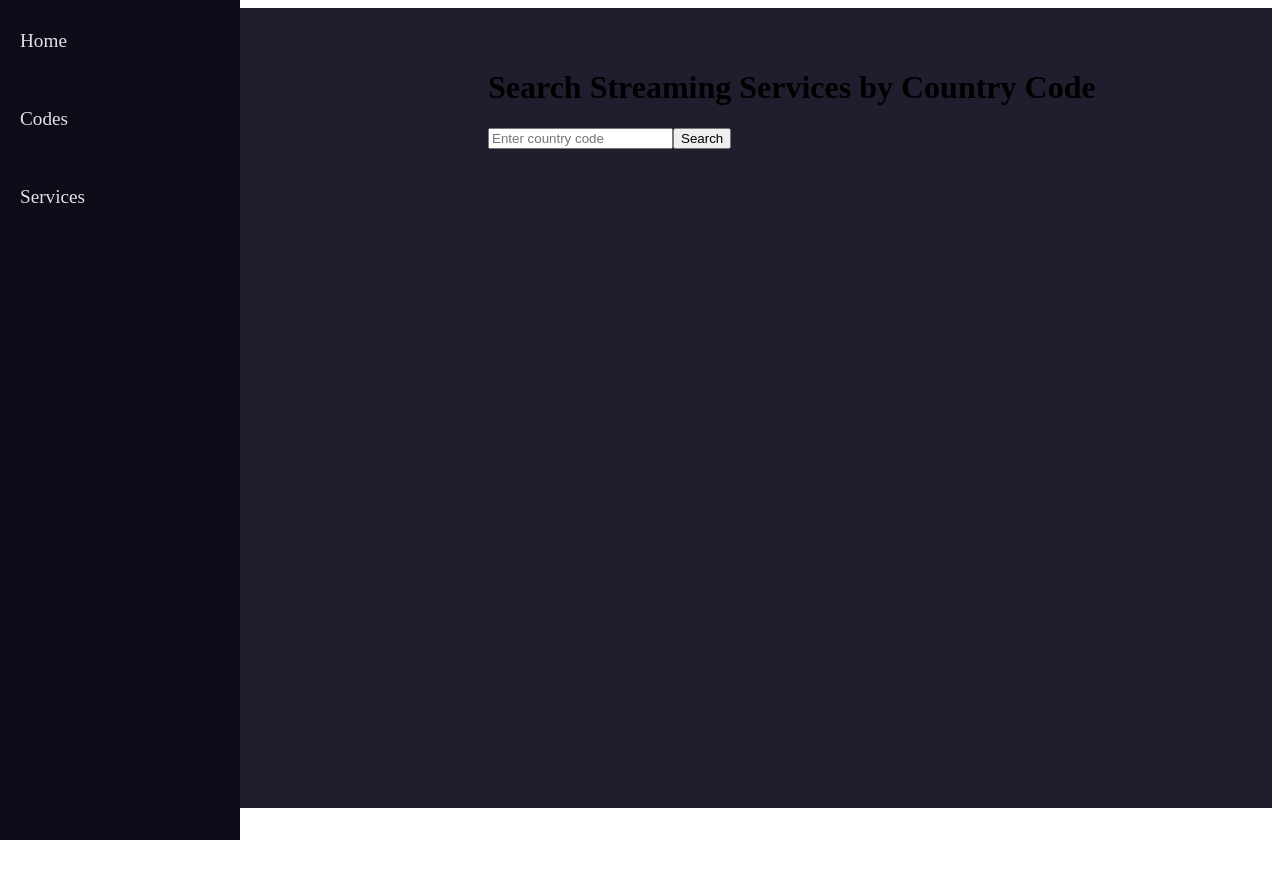
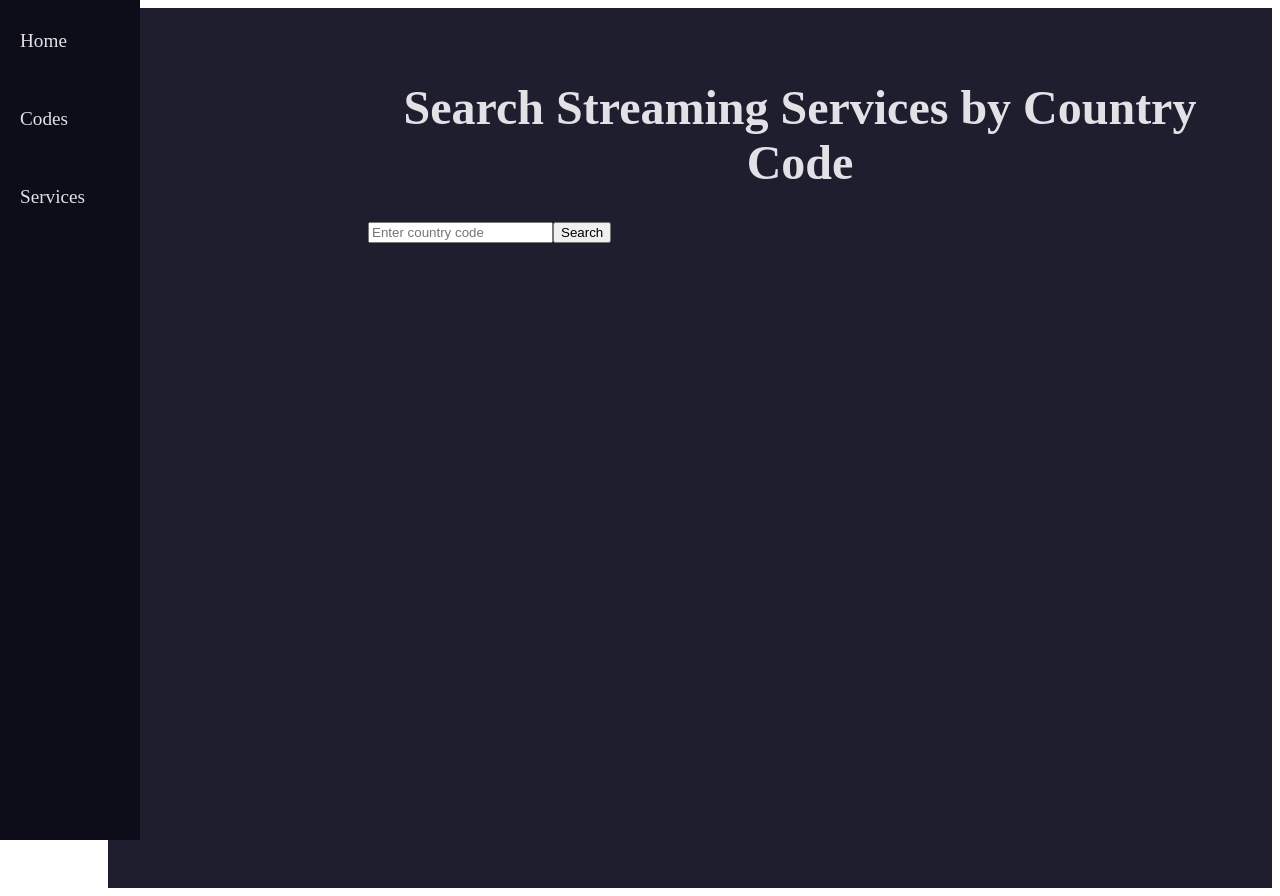
Before and after one commit to SSG27/sss-frontend, a Next.js app: page / in a window 1280 px wide. Before the commit the page ends 816 px from the top, so only its background shows below. Built offline with nearby package versions, Linux system fonts and the light colour scheme.

Commit message:
updated css to make frontend modern looking

```diff
--- a/src/components/home.tsx
+++ b/src/components/home.tsx
@@ -37,7 +37,7 @@ const IndexPage = () => {
 
   return (
     <div className={styles.container}>
-      <h1>Search Streaming Services by Country Code</h1>
+      <h1 className={styles.h1}>Search Streaming Services by Country Code</h1>
       <input
         type="text"
         placeholder="Enter country code"
--- a/src/components/manage-countries.tsx
+++ b/src/components/manage-countries.tsx
@@ -78,7 +78,7 @@ const ManageCountriesPage = () => {
 
   return (
     <div className={styles.container}>
-      <h1>Manage Countries</h1>
+      <h1 className={styles.h1}>Manage Countries</h1>
       <div className={styles.inputContainer}>
         <input
           type="text"
@@ -98,7 +98,7 @@ const ManageCountriesPage = () => {
           value={newCountry.services}
           onChange={(e) => setNewCountry({ ...newCountry, services: e.target.value })}
         />
-        <button onClick={addCountry}>Add Country</button>
+        <button onClick={addCountry} className={styles.submitButton}>Add Country</button>
       </div>
       <ul>
         {countries.map((country: { code: string, country: string, services: number[] }) => (
--- a/src/components/manage-services.tsx
+++ b/src/components/manage-services.tsx
@@ -39,7 +39,7 @@ const ManageServicesPage = () => {
 
   return (
     <div className={styles.container}>
-      <h1>Manage Streaming Services</h1>
+      <h1 className={styles.h1}>Manage Streaming Services</h1>
       <div className={styles.inputContainer}>
         <input
           type="text"
@@ -59,7 +59,7 @@ const ManageServicesPage = () => {
           value={newService.monthlyFee}
           onChange={(e) => setNewService({ ...newService, monthlyFee: e.target.value })}
         />
-        <button onClick={addService}>Add Service</button>
+        <button onClick={addService} className={styles.submitButton}>Add Service</button>
       </div>
       <ul>
         {services.map((service: { id: string, name: string, monthlyFee: string }) => (
--- a/src/styles/Home.module.css
+++ b/src/styles/Home.module.css
@@ -8,3 +8,9 @@
     display: flex;
     justify-content: space-between;
   }
+
+  .h1 {
+    font-size: 3rem;
+    color: #E1E1E6;
+    text-align: center;
+  }
--- a/src/styles/Manage.module.css
+++ b/src/styles/Manage.module.css
@@ -1,27 +1,65 @@
 /* Manage.module.css */
 .container {
     padding: 20px;
-    margin-left: 220px; /* Adjusted for the wider sidebar */
+    margin-left: 50px; /* Adjusted for the wider sidebar */
   }
 
   .inputContainer {
     display: flex;
     flex-direction: column;
     margin-bottom: 20px;
+    /* border: 1px solid #03b3ff;
+    border-radius: 4px; */
+    padding: 10px;
+    font-size: 1.5rem;
   }
+
+  .inputContainer input {
+    padding: 10px;
+    margin: 5px;
+    border: 1px solid #03b3ff;
+    border-radius: 4px;
+    font-size: 1.5rem;
+  }
+
+  .submitButton {
+    padding: 10px;
+    margin: 5px;
+    border: none;
+    border-radius: 4px;
+    font-size: 1.5rem;
+    font-weight: bold;
+    background-color: #03b3ff;
+    color: #e1e6e6;
+    cursor: pointer;
+  }
+
+.submitButton:hover {
+    background-color: #3aceff;
+}
 
   .countryItem, .serviceItem {
     display: flex;
     justify-content: space-between;
+    color: #03b3ff;
+    padding: 7px;
+    font-size: 1.5rem;
   }
 
   .deleteButton {
     background: none;
     border: none;
-    color: #E1E1E6;
+    color: #e1e6e6;
     cursor: pointer;
+    font-size: 1.5rem;
   }
 
   .deleteButton:hover {
     color: #FF6E6E;
   }
+
+  .h1 {
+    font-size: 3rem;
+    color: #2997ff;;
+    text-align: center;
+  }
--- a/src/styles/Navigation.css
+++ b/src/styles/Navigation.css
@@ -1,6 +1,6 @@
 /* Navigation.css */
 .nav {
-  width: 200px;
+  width: 100px;
   background-color: #0D0D1A;
   padding: 20px;
   position: fixed;
--- a/src/styles/layout.module.css
+++ b/src/styles/layout.module.css
@@ -2,12 +2,19 @@
 .body {
   display: flex;
   flex-direction: row;
-  min-height: 100vh;
+  min-height: 110vh;
 }
 
 .main {
   flex: 1;
   padding: 20px;
-  margin-left: 220px; /* Adjusted for the wider sidebar */
+  margin-left: 100px;
+  margin-top: 0px; /* Adjusted for the wider sidebar */
   background-color: #1E1E2F;
 }
+
+.h1 {
+  font-size: 3rem;
+  color: #E1E1E6;
+  text-align: center;
+}
```
